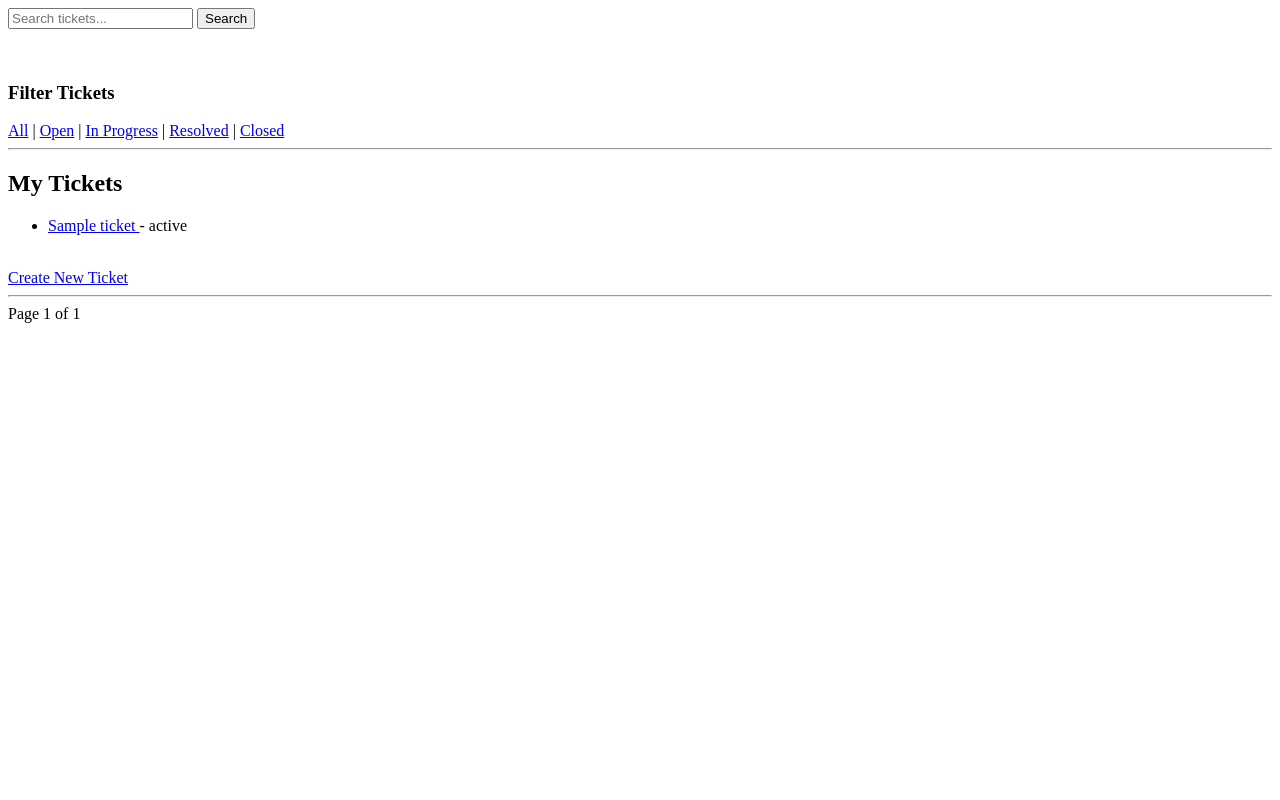
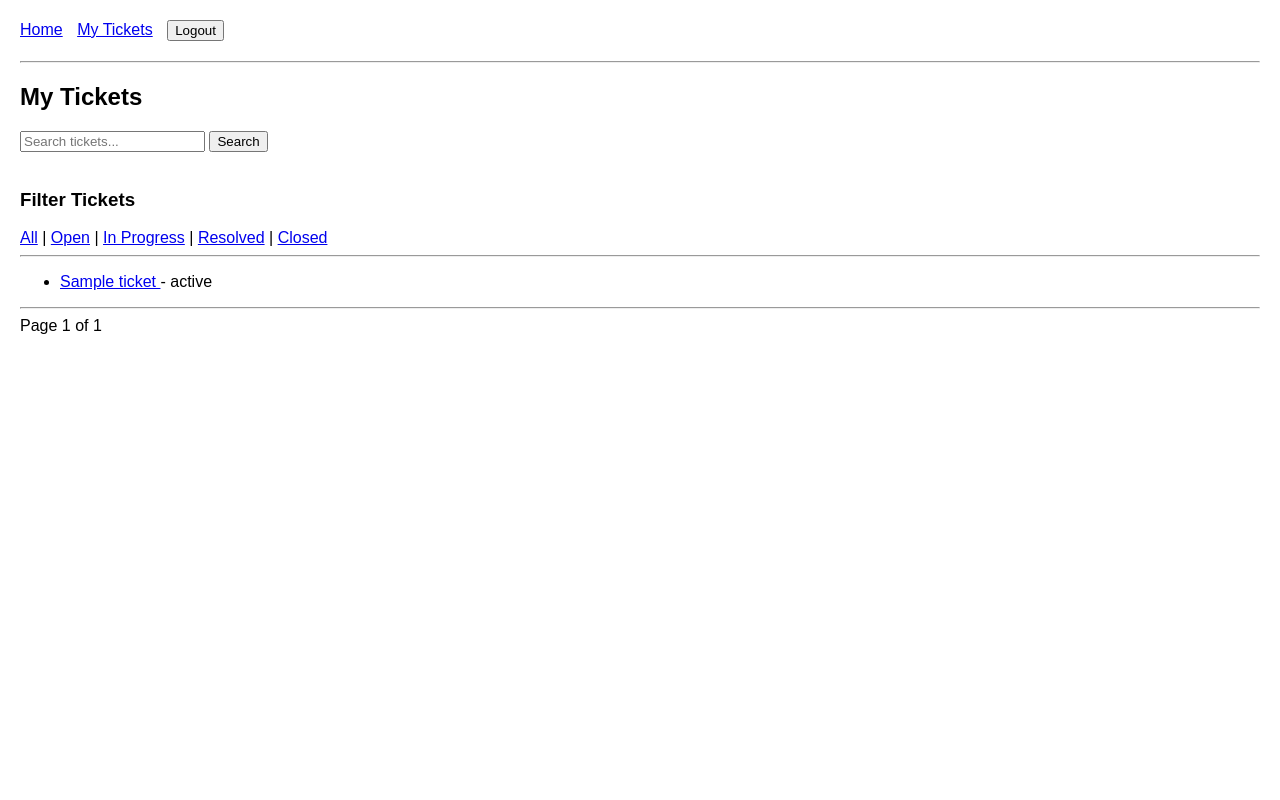
Before and after one commit to vanshth17/ticket_supoort_system, a Django app: template templates/tickets/customer_tickets.html in a window 1280 px wide. Run offline with Django 5.2, Linux system fonts and the light colour scheme; the template is opened without the code that fills it: most values are stand-ins (such as "Sample title", 1, 10 or a date in 2020).

Commit message:
Phase 5 Step 5.6: UI polish with base template

```diff
--- /dev/null
+++ b/templates/base.html
@@ -0,0 +1,37 @@
+<!DOCTYPE html>
+<html>
+<head>
+    <title>{% block title %}Ticket System{% endblock %}</title>
+
+    <style>
+        body {
+            font-family: Arial, sans-serif;
+            margin: 20px;
+        }
+        nav {
+            margin-bottom: 20px;
+        }
+        nav a, nav button {
+            margin-right: 10px;
+        }
+    </style>
+</head>
+<body>
+
+<nav>
+    <a href="/">Home</a>
+    <a href="/tickets/">My Tickets</a>
+
+    <form method="post" action="/accounts/logout/" style="display:inline;">
+        {% csrf_token %}
+        <button type="submit">Logout</button>
+    </form>
+</nav>
+
+<hr>
+
+{% block content %}
+{% endblock %}
+
+</body>
+</html>
--- a/templates/tickets/customer_tickets.html
+++ b/templates/tickets/customer_tickets.html
@@ -1,3 +1,9 @@
+{% extends "base.html" %}
+{% block title %}My Tickets{% endblock %}
+
+{% block content %}
+<h2>My Tickets</h2>
+
 <form method="get">
   <input type="text" name="q" placeholder="Search tickets..."
          value="{{ search_query|default:'' }}">
@@ -16,8 +22,6 @@
 
 <hr>
 
-<h2>My Tickets</h2>
-
 <ul>
   {% for ticket in page_obj %}
     <li>
@@ -27,13 +31,9 @@
       - {{ ticket.status }}
     </li>
   {% empty %}
-    <li>No tickets created yet.</li>
+    <li>No tickets found.</li>
   {% endfor %}
 </ul>
-
-<br>
-
-<a href="{% url 'create_ticket' %}">Create New Ticket</a>
 
 <hr>
 
@@ -48,3 +48,4 @@
     <a href="?page={{ page_obj.next_page_number }}">Next</a>
   {% endif %}
 </div>
+{% endblock %}
```
Also changed, not shown: templates/tickets/agent_tickets.html (+8 -5 lines).
